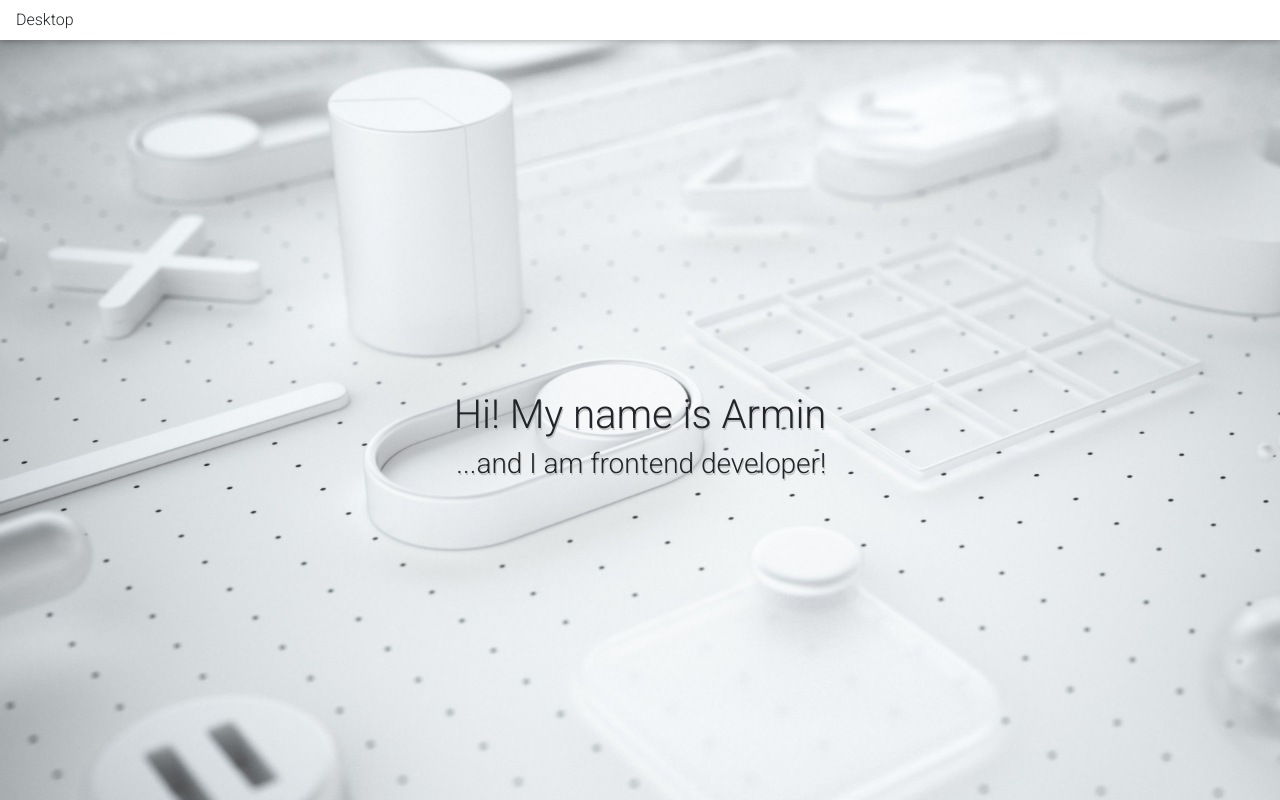
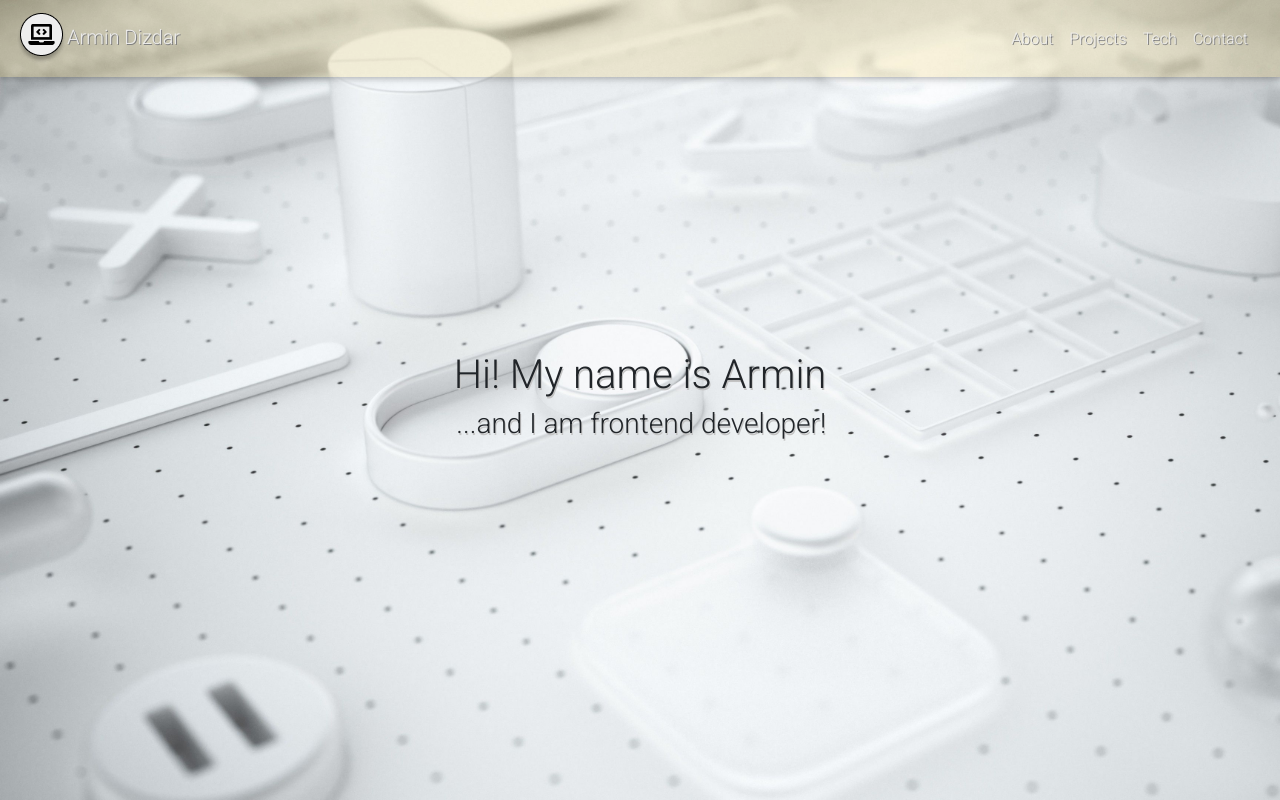
Before and after one commit to DizdarArmin/portofolio, a React (Create React App) app: page / in a window 1280 px wide. Shown: the top 800 px of the page. Built offline with nearby package versions, Linux system fonts and the light colour scheme.

Commit message:
desktop navigation

```diff
--- a/src/App.css
+++ b/src/App.css
@@ -6,3 +6,23 @@
 .row {
   margin: 0 auto !important;
 }
+li {
+  list-style: none;
+  padding-right: 16px;
+}
+.nav-item,
+.nav-brand {
+  text-shadow: 1px 1px gray;
+}
+
+.desktop {
+  background-color: rgba(228, 176, 5, 0.137);
+  position: fixed;
+  top: 0;
+  width: 100%;
+  z-index: 5;
+}
+.container {
+  padding-top: 56px !important;
+  padding-bottom: 56px !important;
+}
--- a/src/components/DesktopNavigation.jsx
+++ b/src/components/DesktopNavigation.jsx
@@ -1,5 +1,19 @@
 import Logo from "../images/Logo.png";
+import Navlink from "./NavLink";
 import "../css/Mobile.css";
 export default function DesktopNavigation() {
-  return <nav className="navbar desktop">Desktop</nav>;
+  return (
+    <nav className="navbar desktop">
+      <a className="navbar-brand nav-item" href="#hero">
+        <img src={Logo}></img>
+        Armin Dizdar
+      </a>
+      <ul className="form-inline my-2 my-lg-0">
+        <Navlink to="about" name="About" />
+        <Navlink to="projects" name="Projects" />
+        <Navlink to="tech" name="Tech" />
+        <Navlink to="contact" name="Contact" />
+      </ul>
+    </nav>
+  );
 }
--- a/src/components/MobileNavigation.jsx
+++ b/src/components/MobileNavigation.jsx
@@ -1,5 +1,6 @@
 import Logo from "../images/Logo.png";
 import "../css/Mobile.css";
+import Navlink from "./NavLink";
 export default function MobileNavigation() {
   return (
     <nav className="mobile">
--- /dev/null
+++ b/src/components/NavLink.jsx
@@ -0,0 +1,7 @@
+export default function Navlink({ to, name }) {
+  return (
+    <li className="nav-item">
+      <a href={"#" + to}>{name}</a>
+    </li>
+  );
+}
--- a/src/css/Mobile.css
+++ b/src/css/Mobile.css
@@ -26,7 +26,7 @@
   display: flex;
   justify-content: center;
   align-items: center;
-  list-style-type: none;
+
   text-align: center;
   background-color: black;
   border-radius: 25px;
@@ -57,3 +57,7 @@ a:visited {
 .logo {
   margin-top: 8px;
 }
+
+.mobile .form-inline {
+  border: 2px solid red;
+}
```
